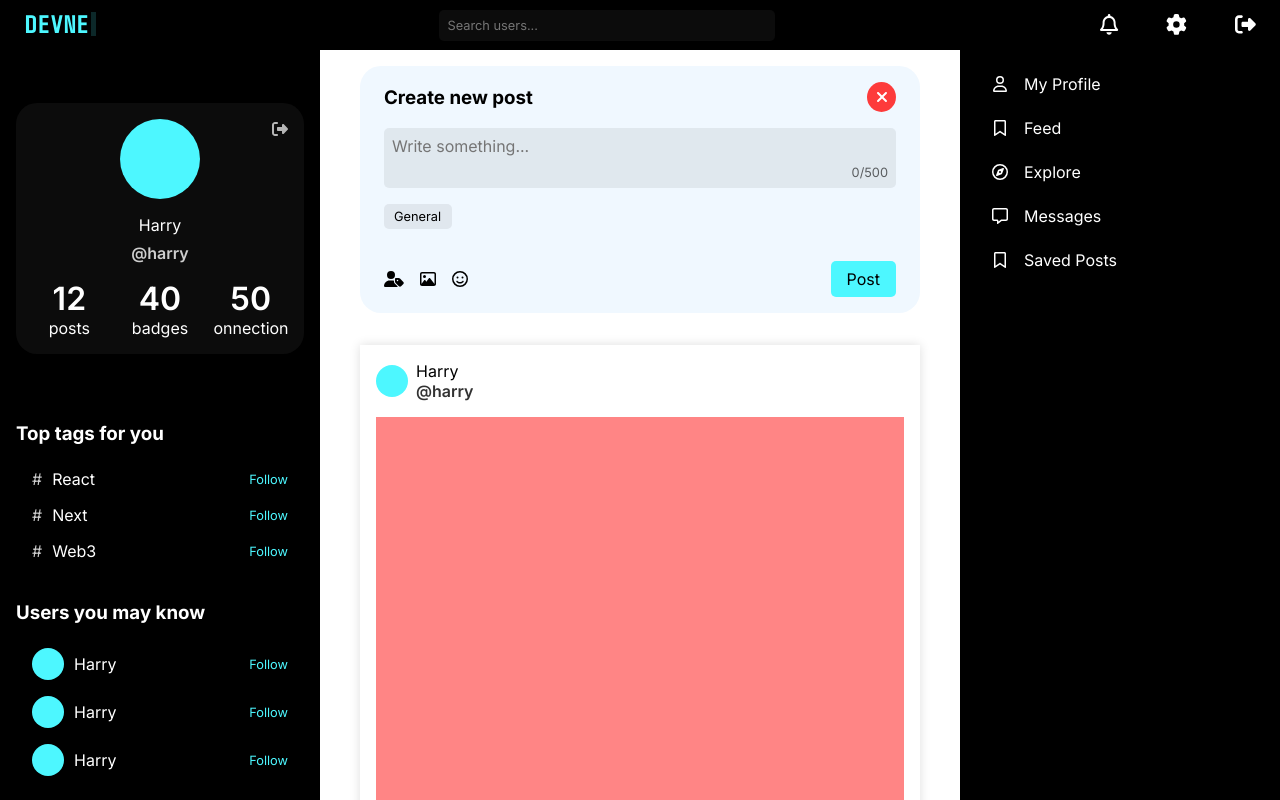
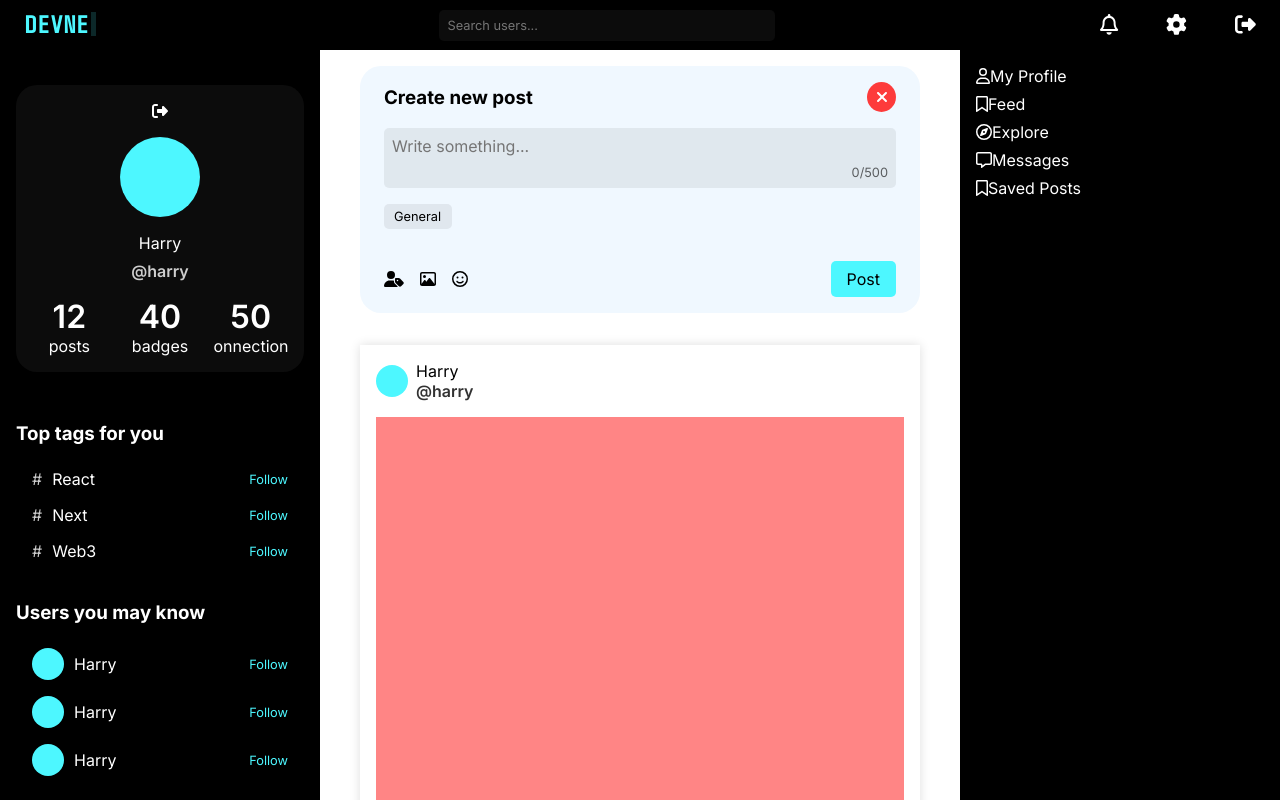
Before and after one commit to iHarryD/f-dev-net, a Next.js app: page / in a window 1280 px wide. Shown: the top 800 px of the page. Built offline with nearby package versions, Linux system fonts and the light colour scheme.

Commit message:
style: change basic styles on navbar and profile

```diff
--- a/components/homePageNavbar/HomePageNavbar.module.css
+++ b/components/homePageNavbar/HomePageNavbar.module.css
@@ -15,14 +15,15 @@
   gap: var(--MIN-GAP);
 }
 
-.homeNavbarButton {
+.homeNavbarLink {
   align-items: center;
+  cursor: pointer;
   display: flex;
   gap: var(--MEDIUM-GAP);
   padding: var(--MIN-PADDING) var(--MEDIUM-PADDING);
 }
 
-.navbarButtonIconContainer {
+.navbarLinkIconContainer {
   text-align: center;
   width: 1rem;
 }
--- a/components/loggedInUserProfileCard/LoggedInUserProfileCard.module.css
+++ b/components/loggedInUserProfileCard/LoggedInUserProfileCard.module.css
@@ -9,13 +9,6 @@
   padding: var(--MEDIUM-PADDING);
   position: relative;
   width: min(100%, 20rem);
-}
-
-.logoutButton {
-  opacity: 0.7;
-  position: absolute;
-  top: var(--MEDIUM-PADDING);
-  right: var(--MEDIUM-PADDING);
 }
 
 .nameUsernameContainer {
--- a/components/logo/Logo.module.css
+++ b/components/logo/Logo.module.css
@@ -1,5 +1,6 @@
 .logoContainer {
   color: var(--ACCENT-CLR);
+  cursor: default;
   display: flex;
   font-family: "Share Tech Mono", monospace;
   font-size: 1.5rem;
```
Also changed, not shown: components/profileSection/ProfileSection.module.css (+7 -3 lines).
